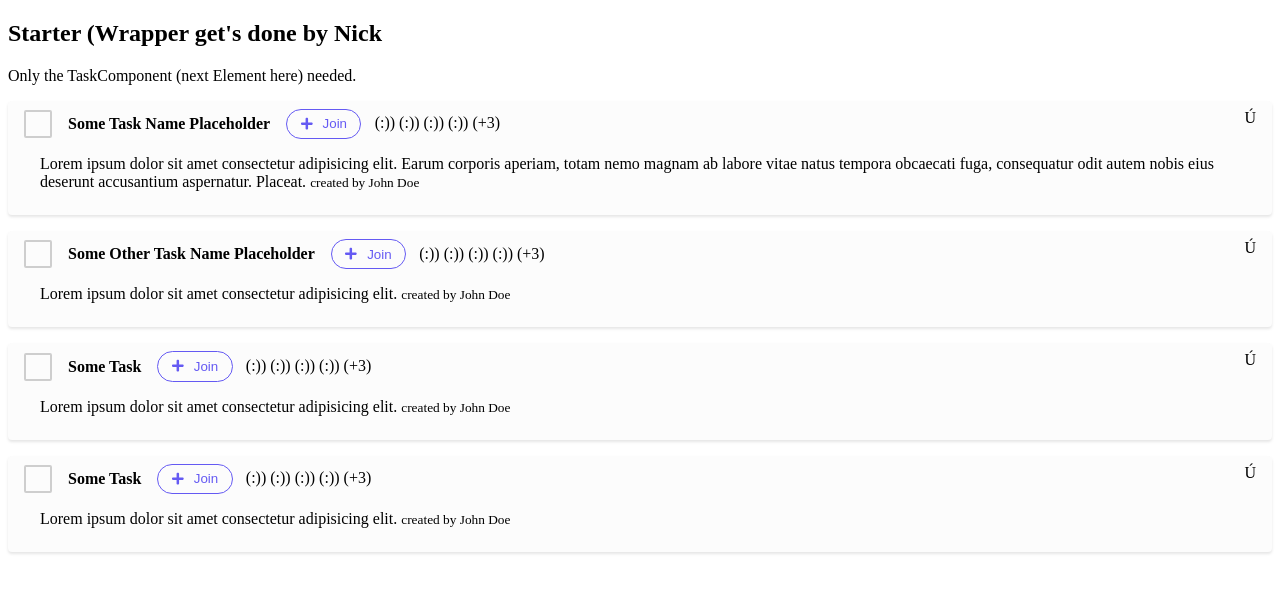
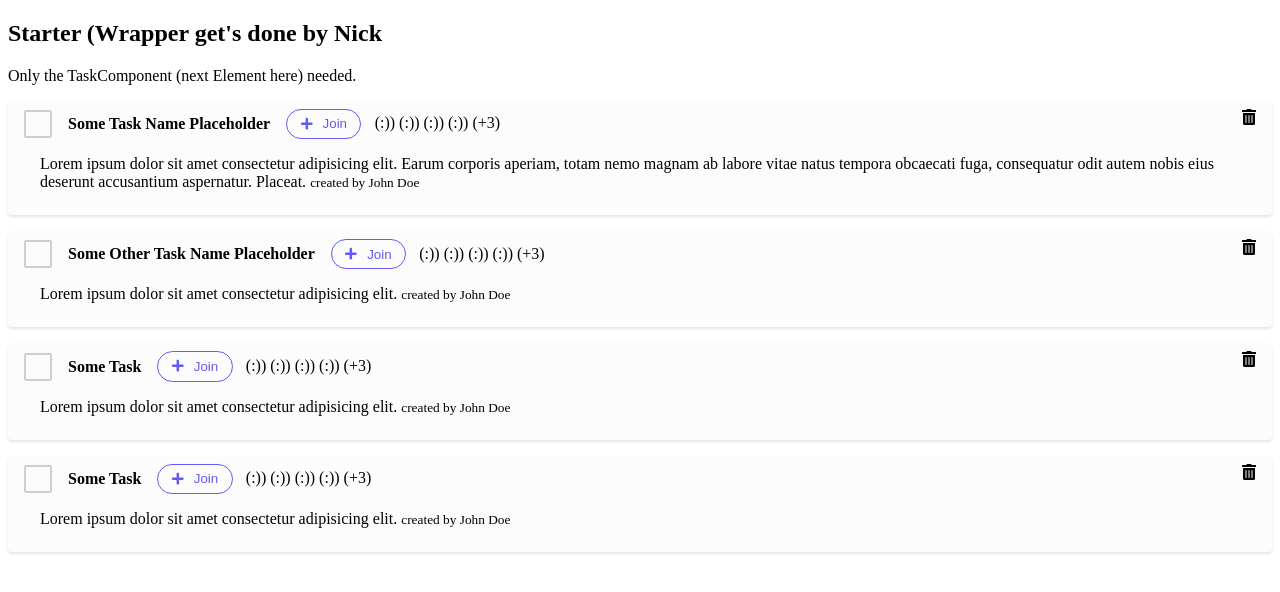
Before and after one commit to codecampleipzig/communic, an Angular app: page / in a window 1280 px wide. Shown: the top 592 px of the page. Built offline with nearby package versions, Linux system fonts and the light colour scheme.

Commit message:
Add fa Library Constructor, CSS Delete Hover Color

```diff
--- a/src/app/app.module.ts
+++ b/src/app/app.module.ts
@@ -1,8 +1,11 @@
 import { BrowserModule } from '@angular/platform-browser';
 import { NgModule } from '@angular/core';
 
+import { FontAwesomeModule, FaIconLibrary } from '@fortawesome/angular-fontawesome';
+import { faTrashAlt } from '@fortawesome/free-solid-svg-icons';
+import { faPlus } from '@fortawesome/free-solid-svg-icons';
+
 import { AppRoutingModule } from './app-routing.module';
-import { FontAwesomeModule } from '@fortawesome/angular-fontawesome';
 import { AppComponent } from './app.component';
 import { TaskComponent } from './task/task.component';
 import { TaskListComponent } from './task-list/task-list.component';
@@ -23,4 +26,8 @@ import { TaskListItemTeamComponent } from './task-list-item-team/task-list-item-
   providers: [],
   bootstrap: [AppComponent]
 })
-export class AppModule { }
+export class AppModule {
+  constructor(private library: FaIconLibrary) {
+    library.addIcons(faTrashAlt, faPlus);
+  }
+}
--- a/src/app/task-list-item-team/task-list-item-team.component.html
+++ b/src/app/task-list-item-team/task-list-item-team.component.html
@@ -1,3 +1,3 @@
    <!-- future Task Join Component here -->
-   <button class="button taskTeamJoin outlined"><fa-icon [icon]="faPlus"></fa-icon> Join</button>
+   <button class="button taskTeamJoin outlined"><fa-icon [icon]="['fas', 'plus']"></fa-icon> Join</button>
    <div class="taskTeamList">(:)) (:)) (:)) (:)) (+3)</div>
--- a/src/app/task-list-item-team/task-list-item-team.component.ts
+++ b/src/app/task-list-item-team/task-list-item-team.component.ts
@@ -1,7 +1,5 @@
 import { Component, OnInit, Input } from '@angular/core';
 import { Task } from '../datatypes/Task';
-
-import { faPlus } from '@fortawesome/free-solid-svg-icons';
 
 @Component({
   selector: 'app-task-list-item-team',
@@ -11,8 +9,6 @@ import { faPlus } from '@fortawesome/free-solid-svg-icons';
 export class TaskListItemTeamComponent implements OnInit {
   @Input() teamIDs: number;
 
-  faPlus = faPlus;
-
   constructor() { }
 
   ngOnInit() {
--- a/src/app/task/task.component.css
+++ b/src/app/task/task.component.css
@@ -23,6 +23,11 @@
       position: absolute;
       top: .5em;
       right: 1em;
+      cursor: pointer;
+   }
+
+   .taskDelete:hover {
+      color: var(--warningRed);
    }
 
    .taskHeader {
--- a/src/app/task/task.component.html
+++ b/src/app/task/task.component.html
@@ -1,5 +1,5 @@
    <div class="taskDelete">
-         Ú <!-- Put future taskDelete Button Component here -->
+      <fa-icon [icon]="['fas', 'trash-alt']"></fa-icon> <!-- Put future taskDelete Button Component here -->
    </div>
    <div class="taskHeader">
       <div class="taskCheckbox checkbox status-{{task.status}}"> <!-- Put future taskCheckbox Component here --></div>
--- a/src/styles.css
+++ b/src/styles.css
@@ -4,6 +4,7 @@
    --taskListItemBG: #FCFCFC;
    --taskListItemShadow: 0px 2px 3px rgba(0, 0, 0, 0.1);
    --highlightColor: #655AF3;
+   --warningRed: rgb(206, 26, 26);
 }
 
 .checkbox {
```
Also changed, not shown: src/app/task/task.component.ts (line endings or trailing spaces).
